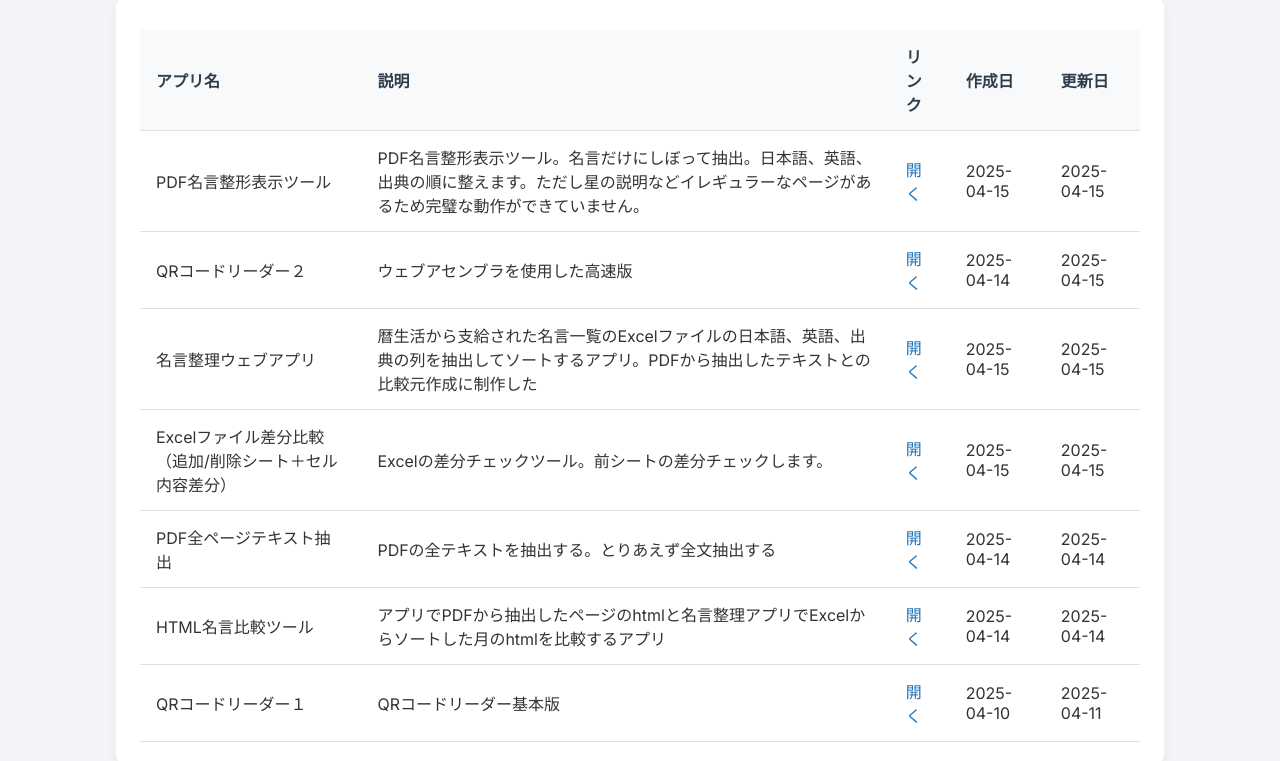
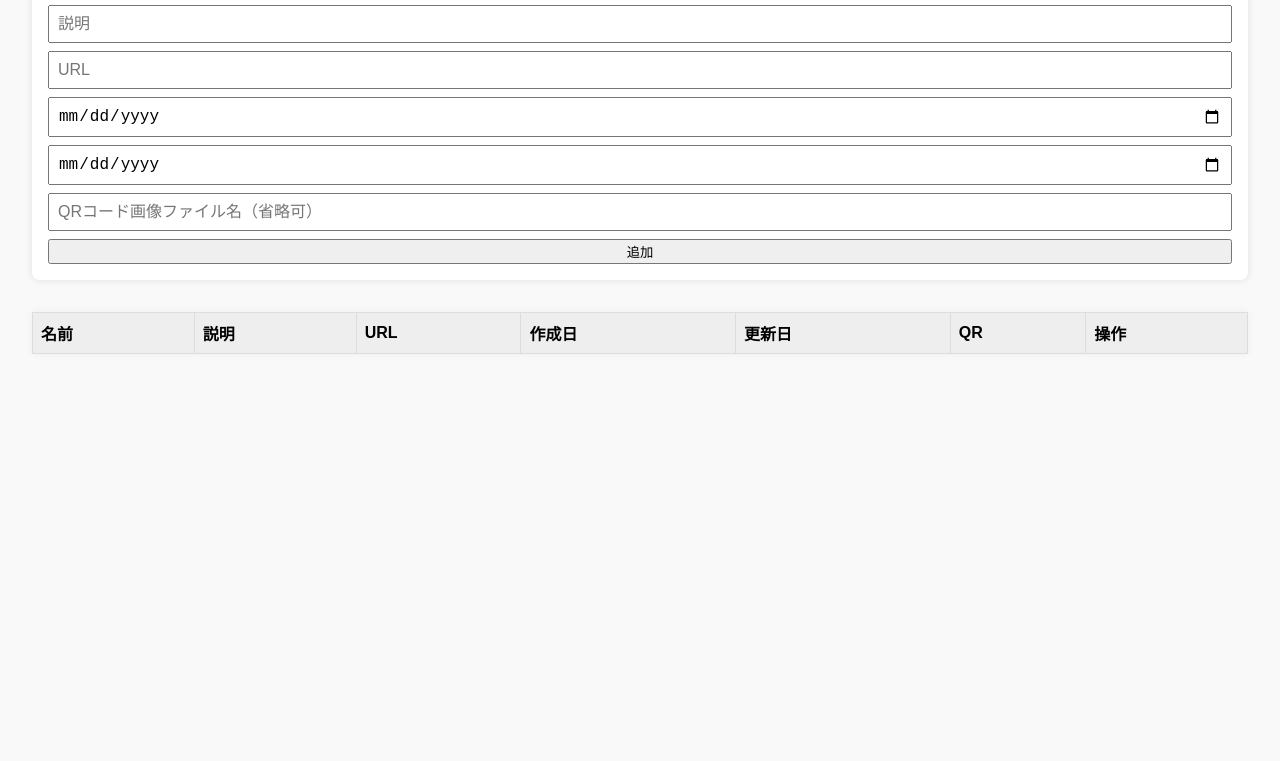
Before and after one commit to kouseicalender/Index, a plain HTML site: page viewer.html in a window 1280 px wide. Shown: the part 151-912 px from the top of the page. After the commit the page ends 800 px from the top, so only its background shows below. Drawn offline with Linux system fonts and the light colour scheme.

Commit message:
Add files via upload

```diff
--- a/viewer.html
+++ b/viewer.html
@@ -1,118 +1,165 @@
 <!DOCTYPE html>
 <html lang="ja">
 <head>
-  <meta charset="UTF-8" />
-  <title>アプリ一覧ビューア</title>
+  <meta charset="UTF-8">
   <meta name="viewport" content="width=device-width, initial-scale=1.0">
-  <link href="https://fonts.googleapis.com/css2?family=Inter:wght@400;600&display=swap" rel="stylesheet">
+  <title>アプリまとめビューア</title>
   <style>
     body {
-      font-family: 'Inter', sans-serif;
-      background-color: #f2f4f8;
-      margin: 0;
-      padding: 40px 20px;
-      color: #333;
+      font-family: sans-serif;
+      margin: 2rem;
+      background: #f9f9f9;
     }
-
     h1 {
-      text-align: center;
-      color: #1d3557;
-      font-weight: 600;
-      margin-bottom: 40px;
+      margin-bottom: 1rem;
     }
-
-    .app-container {
-      max-width: 1000px;
-      margin: 0 auto;
-      background: white;
-      border-radius: 12px;
-      box-shadow: 0 4px 12px rgba(0,0,0,0.05);
-      padding: 24px;
+    form {
+      display: flex;
+      flex-direction: column;
+      gap: 0.5rem;
+      margin-bottom: 2rem;
+      background: #fff;
+      padding: 1rem;
+      border-radius: 0.5rem;
+      box-shadow: 0 0 8px rgba(0,0,0,0.1);
     }
-
+    input {
+      padding: 0.5rem;
+      font-size: 1rem;
+    }
     table {
+      border-collapse: collapse;
       width: 100%;
-      border-collapse: collapse;
-      margin-top: 10px;
+      background: #fff;
+      box-shadow: 0 0 8px rgba(0,0,0,0.05);
     }
-
     th, td {
-      padding: 14px 16px;
-      border-bottom: 1px solid #e0e0e0;
+      padding: 0.5rem;
+      border: 1px solid #ddd;
       text-align: left;
     }
-
     th {
-      background-color: #f8f9fa;
-      color: #2f3e4d;
-      font-weight: 600;
+      cursor: pointer;
+      background: #eee;
     }
-
-    tr:hover {
-      background-color: #f5f7fa;
+    img.qr {
+      height: 60px;
     }
-
-    a {
-      color: #1d72b8;
-      text-decoration: none;
-    }
-
-    a:hover {
-      text-decoration: underline;
+    .actions button {
+      margin-right: 0.5rem;
     }
   </style>
 </head>
 <body>
-  <h1>公開アプリ一覧</h1>
-  <div class="app-container">
-    <table>
+  <h1>アプリ一覧</h1>
+  <form id="appForm">
+    <input type="text" placeholder="アプリ名" id="name" required>
+    <input type="text" placeholder="説明" id="desc">
+    <input type="url" placeholder="URL" id="url" required>
+    <input type="date" id="created">
+    <input type="date" id="updated">
+    <input type="text" placeholder="QRコード画像ファイル名（省略可）" id="qr">
+    <button type="submit">追加</button>
+  </form>
+
+  <table id="appTable">
     <thead>
       <tr>
-          <th>アプリ名</th>
-          <th>説明</th>
-          <th>リンク</th>
-          <th>作成日</th>
-          <th>更新日</th>
+        <th data-key="name">名前</th>
+        <th data-key="desc">説明</th>
+        <th data-key="url">URL</th>
+        <th data-key="created">作成日</th>
+        <th data-key="updated">更新日</th>
+        <th>QR</th>
+        <th>操作</th>
       </tr>
     </thead>
-      <tbody id="appListBody">
-        <tr><td colspan="5">読み込み中...</td></tr>
-      </tbody>
+    <tbody></tbody>
   </table>
-  </div>
 
   <script>
-    fetch('apps.json')
-      .then(response => {
-        if (!response.ok) throw new Error('読み込み失敗');
-        return response.json();
-      })
-      .then(data => {
-        const tbody = document.getElementById('appListBody');
-        tbody.innerHTML = '';
+    const form = document.getElementById("appForm");
+    const table = document.querySelector("#appTable tbody");
+    let data = JSON.parse(localStorage.getItem("apps") || "[]");
+    let sortKey = null;
+    let sortAsc = true;
 
-        if (!data || data.length === 0) {
-          tbody.innerHTML = '<tr><td colspan="5">登録されたアプリはありません。</td></tr>';
-          return;
+    function save() {
+      localStorage.setItem("apps", JSON.stringify(data));
     }
 
-        data.sort((a, b) => (b.updated || '').localeCompare(a.updated || ''));
+    function render() {
+      table.innerHTML = "";
+      data.forEach((row, i) => {
+        const tr = document.createElement("tr");
+        tr.innerHTML = `
+          <td>${row.name}</td>
+          <td>${row.desc}</td>
+          <td><a href="${row.url}" target="_blank">リンク</a></td>
+          <td>${row.created || ""}</td>
+          <td>${row.updated || ""}</td>
+          <td>${row.qr ? `<img class="qr" src="./${row.qr}" alt="QR">` : ""}</td>
+          <td class="actions">
+            <button onclick="edit(${i})">編集</button>
+            <button onclick="remove(${i})">削除</button>
+          </td>
+        `;
+        table.appendChild(tr);
+      });
+    }
 
-        data.forEach(app => {
-          const row = document.createElement('tr');
-          row.innerHTML = `
-            <td>${app.name}</td>
-            <td>${app.description}</td>
-            <td><a href="${app.link}" target="_blank">開く</a></td>
-            <td>${app.created}</td>
-            <td>${app.updated}</td>
-          `;
-          tbody.appendChild(row);
+    form.onsubmit = e => {
+      e.preventDefault();
+      const item = {
+        name: form.name.value,
+        desc: form.desc.value,
+        url: form.url.value,
+        created: form.created.value,
+        updated: form.updated.value,
+        qr: form.qr.value,
+      };
+      data.push(item);
+      save();
+      render();
+      form.reset();
+    };
+
+    function edit(i) {
+      const item = data[i];
+      form.name.value = item.name;
+      form.desc.value = item.desc;
+      form.url.value = item.url;
+      form.created.value = item.created;
+      form.updated.value = item.updated;
+      form.qr.value = item.qr;
+      data.splice(i, 1);
+      save();
+      render();
+    }
+
+    function remove(i) {
+      if (confirm("削除しますか？")) {
+        data.splice(i, 1);
+        save();
+        render();
+      }
+    }
+
+    document.querySelectorAll("th[data-key]").forEach(th => {
+      th.onclick = () => {
+        const key = th.dataset.key;
+        sortAsc = key === sortKey ? !sortAsc : true;
+        sortKey = key;
+        data.sort((a, b) => {
+          if (a[key] < b[key]) return sortAsc ? -1 : 1;
+          if (a[key] > b[key]) return sortAsc ? 1 : -1;
+          return 0;
         });
-      })
-      .catch(err => {
-        document.getElementById('appListBody').innerHTML = `<tr><td colspan="5">エラーが発生しました: ${err.message}</td></tr>`;
+        render();
+      };
     });
+
+    render();
   </script>
 </body>
 </html>
```
Also changed, not shown: touka_ck.png (added). Lines whose indentation alone changed are shown as unchanged.
